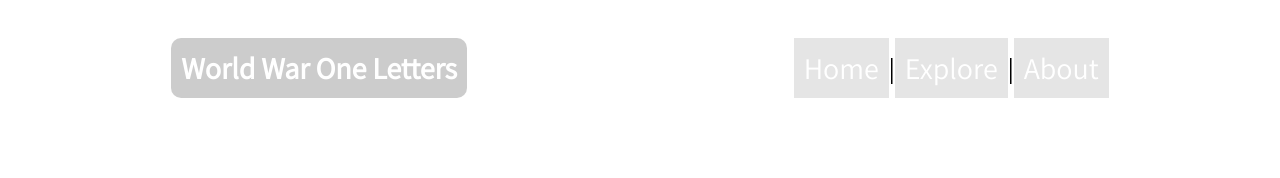
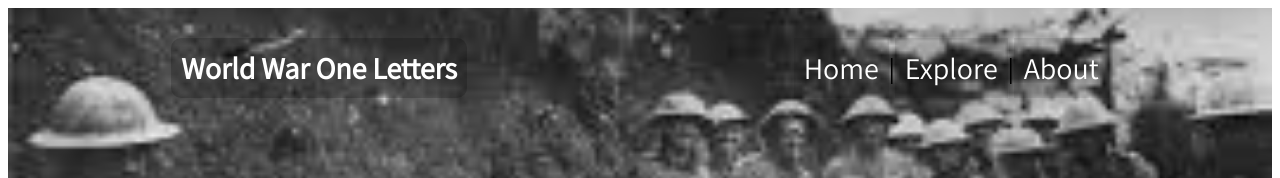
Before and after one commit to ravenusmc/world_one_letters, a Vue app in the folder client/: page /about in a window 1280 px wide. Shown: the top 178 px of the page. Built offline with nearby package versions, Linux system fonts and the light colour scheme.

Commit message:
added image to about page removed some lines

```diff
--- a/client/src/views/About.vue
+++ b/client/src/views/About.vue
@@ -1,6 +1,7 @@
 <template>
   <div>
-    <Nav />
+    <Header
+      :class="aboutTheme" />
 
     <!-- Header area -->
     <div class='about_header'>
@@ -67,10 +68,15 @@
 export default {
   name: 'Home',
   components: {
-    // Header,
+    Header,
     Nav,
     Footer,
-  }
+  },
+  data() {
+    return {
+      aboutTheme: 'about-theme',
+    }
+  },
 }
 </script>
 
@@ -96,6 +102,14 @@
     margin-right: 5%;
   }
 
+  .about-theme {
+    background-image: url('../assets/images/aboutImage.jpeg');
+    height: 700px;
+    background-size: cover;
+    background-position: center;
+    background-repeat: no-repeat;
+  }
+
   /* Media Query area */
   @media only all and (max-width: 768px) {
     .pic_div {
```
Also changed, not shown: client/src/assets/images/aboutImage.jpeg (added).
